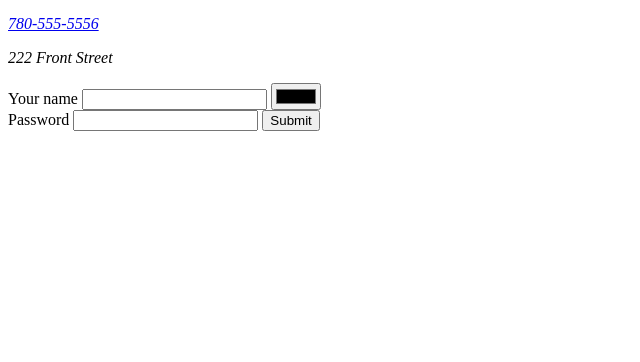
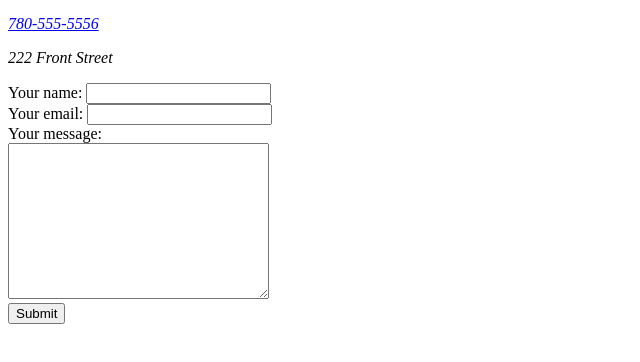
Before and after one commit to bovisp/webdevbootcamp, a plain HTML site: page html-personal-site/contact.html in a window 1280 px wide. Shown: the part 44-406 px from the top of the page, without its empty margins (0-640 px from the left). Drawn offline with Linux system fonts and the light colour scheme.

Commit message:
Finish section 3

```diff
--- a/html-personal-site/contact.html
+++ b/html-personal-site/contact.html
@@ -14,16 +14,15 @@
         <p>222 Front Street</p>
     </address>
 
-    <form action="">
-        <label for="">Your name</label>
+    <form action="mailto:paulbovisblahblah@gmail.com" method="POST" enctype="text/plain">
+        <label>Your name:</label>
+        <input type="text" name="name"><br>
 
-        <input type="text">
+        <label>Your email:</label>
+        <input type="email" name="email"><br>
 
-        <input type="color"> <br>
-
-        <label for="">Password</label>
-
-        <input type="password">
+        <label>Your message:</label><br>
+        <textarea cols="30" rows="10" name="message"></textarea><br>
 
         <input type="submit">
     </form>
```
